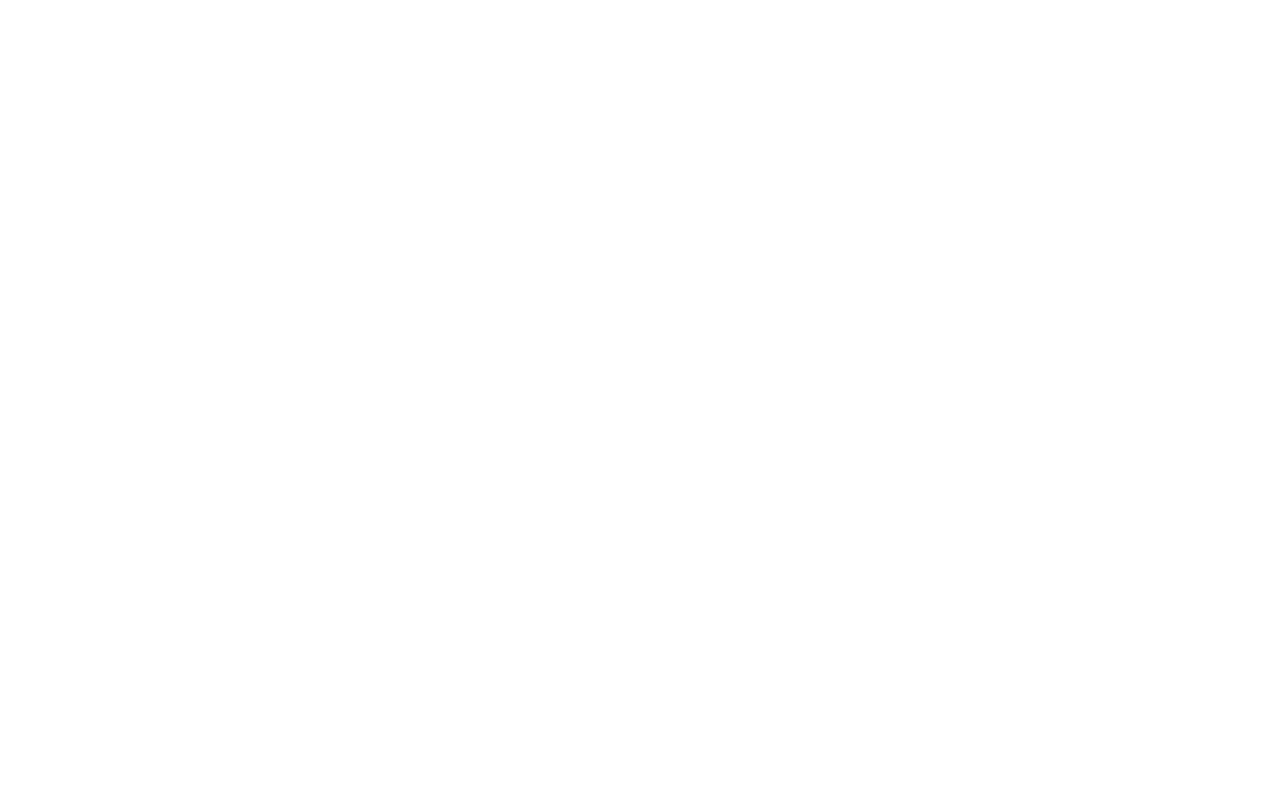
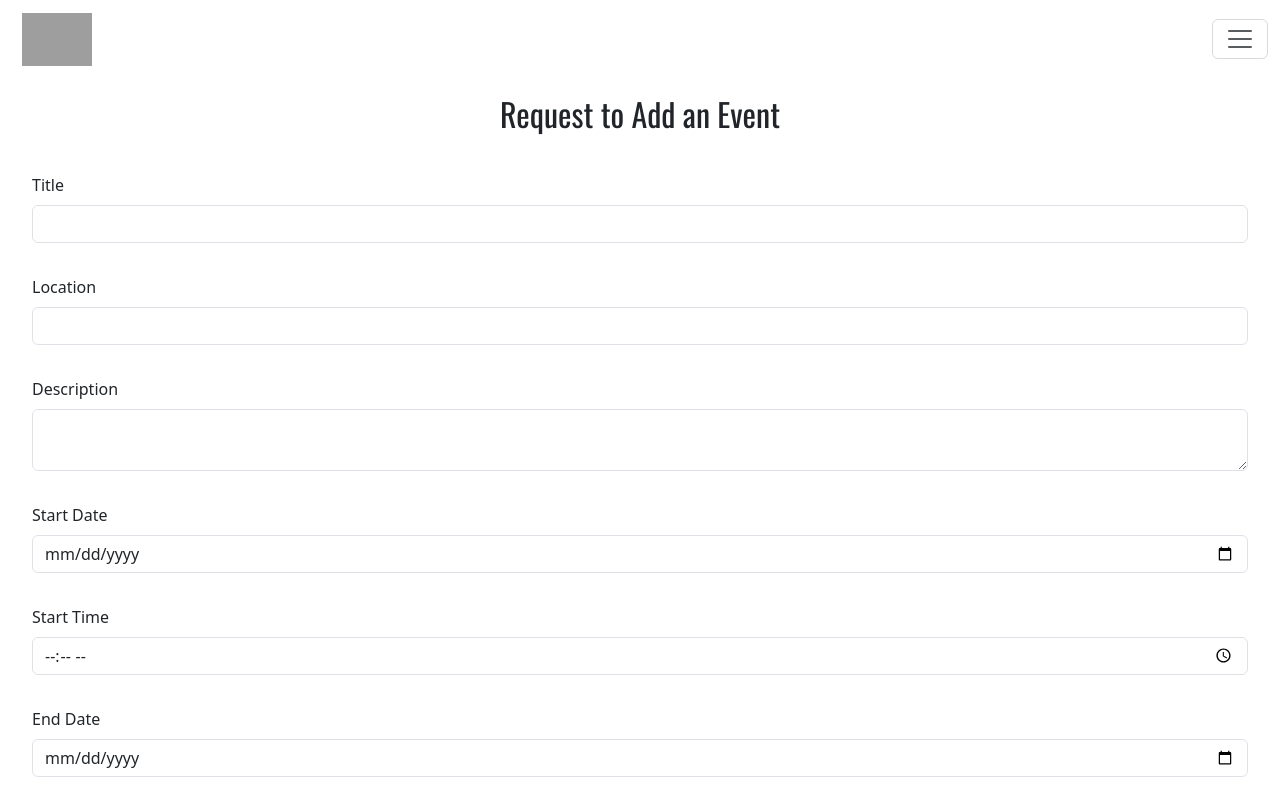
Before and after one commit to kalebmcc/church-chat, a React (Vite) app: page /home/new-event in a window 1280 px wide. Before the commit this address had no page. Shown: the top 800 px of the page. Built offline with nearby package versions, Linux system fonts and the light colour scheme; grey boxes are pictures that could not be loaded.

Commit message:
added updates to events with form and calendar link

```diff
--- a/package.json
+++ b/package.json
@@ -8,11 +8,12 @@
     "build": "vite build",
     "lint": "eslint . --ext js,jsx --report-unused-disable-directives --max-warnings 0",
     "preview": "vite preview",
-    "sass" : "sass src/Sass:src/Css --watch --no-source-map"
+    "sass": "sass src/Sass:src/Css --watch --no-source-map"
   },
   "dependencies": {
     "axios": "^1.4.0",
     "bootstrap": "^5.3.1",
+    "bootstrap-icons": "^1.10.5",
     "localforage": "^1.10.0",
     "match-sorter": "^6.3.1",
     "react": "^18.2.0",
--- a/src/App.jsx
+++ b/src/App.jsx
@@ -6,6 +6,7 @@
 import { Route, Routes, Outlet } from 'react-router-dom';
 import './sass/App.scss';
 import Home from './components/pages/Home';
+import NewEvent from './components/forms/NewEvent';
 
 function App() {
 
@@ -15,8 +16,8 @@
         <Routes>
           <Route path="/login" element={<Login/>}/>
           <Route path="/register" element={<Register/>}/>
-          <Route path="/home" element={<Home/>}/>
-          <Route path="/chat" element={<Header/>}/>
+          <Route path="home" exact element={<Home/>}/>
+          <Route path="home/new-event" element={<NewEvent/>}/>
         </Routes>
     </div>
   )
--- a/src/components/alerts/Error.jsx
+++ b/src/components/alerts/Error.jsx
@@ -2,22 +2,25 @@
 import {dataContext} from 'react';
 
 const Error = () => {
-    const [showToast, setToast] = dataContext(false)
+    // const [showToast, setToast] = dataContext(false)
   return (
-    <div className='Error'>
-        <Toast
-        onClose={() => setToast(false)}
-        autohide
-        show={showToast}
-        delay={2200}
-      >
-        <Toast.Header>
-          <strong className="mr-auto">React Toast</strong>
-          <small>50 mins ago</small>
-        </Toast.Header>
-        <Toast.Body>Lorem ipsum dolor sit adipiscing elit.</Toast.Body>
-      </Toast>
-    </div>
+
+    <div></div>
+
+    // <div className='Error'>
+    //     <Toast
+    //     onClose={() => setToast(false)}
+    //     autohide
+    //     show={showToast}
+    //     delay={2200}
+    //   >
+    //     <Toast.Header>
+    //       <strong className="mr-auto">React Toast</strong>
+    //       <small>50 mins ago</small>
+    //     </Toast.Header>
+    //     <Toast.Body>Lorem ipsum dolor sit adipiscing elit.</Toast.Body>
+    //   </Toast>
+    // </div>
   )
 }
 
--- /dev/null
+++ b/src/components/forms/NewEvent.jsx
@@ -0,0 +1,86 @@
+import React from 'react';
+import Button from 'react-bootstrap/Button';
+import Form from 'react-bootstrap/Form';
+import { useState } from 'react';
+import Header from '../header/Header';
+
+const NewEvent= () => {
+
+    const {newEvent,setNewEvent } = useState();
+
+    async function handleSubmit(event){
+        event.preventDefault();
+
+        try {
+            let addNewEvent = {...newEvent}
+
+            const addNewEventURL = `${process.env.API_URL}` + '/token/login';
+            console.log(addNewEvent)
+            let res = await axios.post(addNewEventURL, addNewEvent)
+            if(res){
+                setLoginStatus(true);
+                console.log(res)
+                localStorage.setItem('token', res.data.auth_token);
+                localStorage.setItem('loginStatus', loginStatus);
+                // M.toast({html:'Signed In!'})
+                getUser()
+
+
+            }
+        } catch (error) {
+            // M.toast({html: 'Unexpected Error! Try Again!'})
+            console.log(error)
+        }
+    }
+
+
+    function handleChange(event){
+        event.preventDefault();
+
+        setNewEvent({ ...newEvent, [event.target.name]: event.target.value })
+    }
+
+  return (
+    <div className='NewEvent'>
+        <Header/>
+        <div className='copy'>
+            <h2>Request to Add an Event</h2>
+        </div>
+        <Form onSubmit={handleSubmit}>
+            <Form.Group className="mb-3">
+            <Form.Label >Title</Form.Label>
+            <Form.Control onChange={handleChange} name='summary' required type="text" />
+            </Form.Group>
+            <Form.Group className="mb-3">
+            <Form.Label >Location</Form.Label>
+            <Form.Control onChange={handleChange} name='location' required type="text" />
+            </Form.Group>
+            <Form.Group className="mb-3">
+            <Form.Label >Description</Form.Label>
+            <Form.Control onChange={handleChange} name='description' required type="text" as="textarea" />
+            </Form.Group>
+            <Form.Group className="mb-3">
+            <Form.Label >Start Date</Form.Label>
+            <Form.Control onChange={handleChange} name='Start Date' required type="date" />
+            </Form.Group>
+            <Form.Group className="mb-3">
+            <Form.Label >Start Time</Form.Label>
+            <Form.Control onChange={handleChange} name='Start Time' required type="time" />
+            </Form.Group>
+            <Form.Group className="mb-3">
+            <Form.Label >End Date</Form.Label>
+            <Form.Control onChange={handleChange} name='End Date' required type="date" />
+            </Form.Group>
+            <Form.Group className="mb-3">
+            <Form.Label >End Time</Form.Label>
+            <Form.Control onChange={handleChange} name='End Time' required type="time" />
+            </Form.Group>
+      <Button className="form-button" variant="primary" type="submit">
+        Submit
+      </Button>
+    </Form>
+    </div>
+  )
+}
+
+export default NewEvent
--- a/src/components/header/Header.jsx
+++ b/src/components/header/Header.jsx
@@ -12,7 +12,7 @@
       {[false].map((expand) => (
         <Navbar key={expand} expand={expand} className="bg-body-tertiary mb-3">
           <Container fluid>
-            <Navbar.Brand href="/"><img src="https://cotwstl.org/wp-content/uploads/2020/03/church-of-the-word-logo.png"/></Navbar.Brand>
+            <Navbar.Brand href="/home"><img src="https://cotwstl.org/wp-content/uploads/2020/03/church-of-the-word-logo.png"/></Navbar.Brand>
             <Navbar.Toggle aria-controls={`offcanvasNavbar-expand-${expand}`} />
             <Navbar.Offcanvas
               id={`offcanvasNavbar-expand-${expand}`}
@@ -26,8 +26,8 @@
               </Offcanvas.Header>
               <Offcanvas.Body>
                 <Nav className="justify-content-end flex-grow-1 pe-3">
-                  <Nav.Link href="#action1">Home</Nav.Link>
-                  <Nav.Link href="#action2">Profile</Nav.Link>
+                  <Nav.Link href="/home">Home</Nav.Link>
+                  <Nav.Link href="/profile">Profile</Nav.Link>
                   <NavDropdown
                     title="Groups"
                     id={`offcanvasNavbarDropdown-expand-${expand}`}
--- a/src/components/pages/Home.jsx
+++ b/src/components/pages/Home.jsx
@@ -1,6 +1,7 @@
 import React from 'react'
 import Header from '../header/Header'
 import Error from '../alerts/Error'
+import { Link } from 'react-router-dom';
 
 const Home = () => {
 
@@ -22,7 +23,23 @@
                 <div className='sa-video'><iframe tabindex="-1" width="100%" height="100%" src="https://embed.sermonaudio.com/player/v/broadcaster/cotwstl/" allow="fullscreen" frameborder="0" scrolling="no"></iframe></div>
             </div>
             <div className='events section'>
+                <nav>
                 <h2>Events</h2>
+                <div className='event-icons'>
+                    <a target="_blank" href="https://calendar.google.com/calendar/embed?src=633977072dce8678e42815b1eed61d2b4c49eb29f33511a23ce91e69d19b26b0%40group.calendar.google.com&ctz=America%2FChicago">
+                        <svg href="https://calendar.google.com/calendar/embed?src=633977072dce8678e42815b1eed61d2b4c49eb29f33511a23ce91e69d19b26b0%40group.calendar.google.com&ctz=America%2FChicago" xmlns="http://www.w3.org/2000/svg" width="16" height="16" fill="currentColor" class="bi bi-calendar-event calendar" viewBox="0 0 16 16">
+                            <path d="M11 6.5a.5.5 0 0 1 .5-.5h1a.5.5 0 0 1 .5.5v1a.5.5 0 0 1-.5.5h-1a.5.5 0 0 1-.5-.5v-1z"/>
+                            <path d="M3.5 0a.5.5 0 0 1 .5.5V1h8V.5a.5.5 0 0 1 1 0V1h1a2 2 0 0 1 2 2v11a2 2 0 0 1-2 2H2a2 2 0 0 1-2-2V3a2 2 0 0 1 2-2h1V.5a.5.5 0 0 1 .5-.5zM1 4v10a1 1 0 0 0 1 1h12a1 1 0 0 0 1-1V4H1z"/>
+                        </svg>
+                    </a>
+                    <Link to="./new-event/">
+                    <svg xmlns="http://www.w3.org/2000/svg" width="16" height="16" fill="currentColor" class="bi bi-plus-circle" viewBox="0 0 16 16">
+                        <path d="M8 15A7 7 0 1 1 8 1a7 7 0 0 1 0 14zm0 1A8 8 0 1 0 8 0a8 8 0 0 0 0 16z"/>
+                        <path d="M8 4a.5.5 0 0 1 .5.5v3h3a.5.5 0 0 1 0 1h-3v3a.5.5 0 0 1-1 0v-3h-3a.5.5 0 0 1 0-1h3v-3A.5.5 0 0 1 8 4z"/>
+                    </svg>
+                    </Link>
+                </div>
+                </nav>
                 {/* Render posts from Events Channel */}
                 <p>Lorem ipsum dolor sit amet, consectetur adipiscing elit, sed do eiusmod tempor incididunt ut labore et dolore magna aliqua. Ut enim ad minim veniam, quis nostrud exercitation ullamco laboris nisi ut aliquip ex ea commodo consequat. Duis aute irure dolor in reprehenderit in voluptate velit esse cillum dolore eu fugiat nulla pariatur. Excepteur sint occaecat cupidatat non proident, sunt in culpa qui officia deserunt mollit anim id est laborum.</p>
             </div>
--- a/src/sass/forms/_forms.scss
+++ b/src/sass/forms/_forms.scss
@@ -1,2 +1,3 @@
 @import './login';
 @import './register';
+@import './newevent';
--- /dev/null
+++ b/src/sass/forms/_newevent.scss
@@ -0,0 +1,21 @@
+.NewEvent {
+    .copy{
+        text-align: center;
+    }
+    form{
+        display: flex;
+        flex-direction: column;
+        justify-content: center;
+        margin-top: 2em;
+        padding: 0 2em;
+
+        div {
+            padding: .5em 0;
+        }
+
+        .form-check {
+            padding: 0 4em;
+            color: slategray;
+        }
+    }
+}
--- a/src/sass/pages/_home.scss
+++ b/src/sass/pages/_home.scss
@@ -28,5 +28,29 @@
                 }
             }
         }
+        .events{
+            nav{
+                display: flex;
+                justify-content: space-between;
+
+                .event-icons{
+                    a{
+                        color: black;
+                        width: 24px;
+                        height: 24px;
+                        margin-right: 2em;
+                        padding: 10px;
+                        &:hover{
+                            color: slategray;
+                            border-radius: 10px;
+                        }
+                    }
+                    svg{
+                        width: 24px;
+                        height: auto;
+                    }
+                }
+            }
+        }
     }
 }
```
Also changed, not shown: src/components/events/Event.jsx (added), 1 other file (tests, documents, lock files or other folders).
